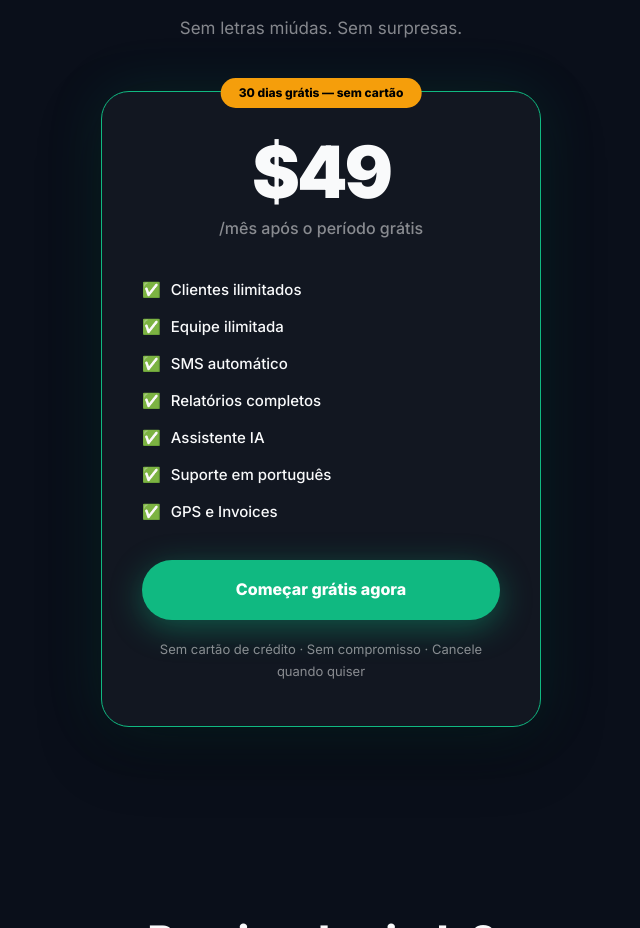
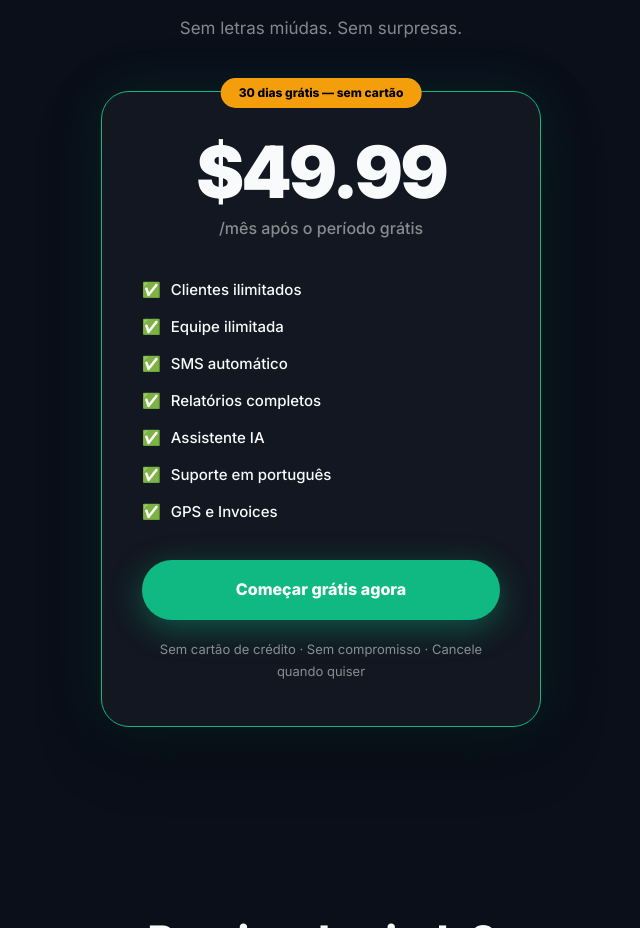
Before and after one commit to janiofogao/tipflow-site, a website: page index.html in a window 1280 px wide. Shown: the part 5207-6135 px from the top of the page, without its empty margins (319-959 px from the left). Drawn offline with Linux system fonts and the light colour scheme.

Commit message:
fix: preço landing page 9 → 9.99 para bater com Stripe

```diff
--- a/index.html
+++ b/index.html
@@ -527,7 +527,7 @@
     <div class="pricing-card">
       <div class="pricing-badge" data-i18n="pricingBadge">30 dias grátis — sem cartão</div>
       <div style="margin-bottom:8px">
-        <span class="price-amount">$49</span>
+        <span class="price-amount">$49.99</span>
       </div>
       <div class="price-period" data-i18n="pricingPeriod">/mês após o período grátis</div>
       <div class="price-features">
```
